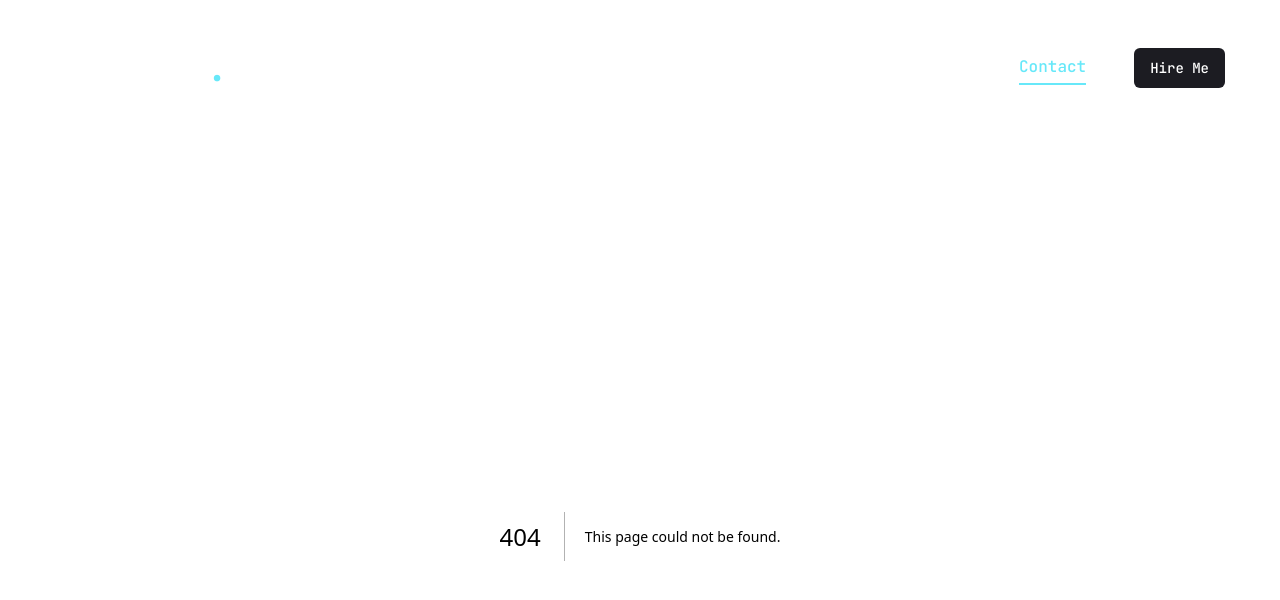
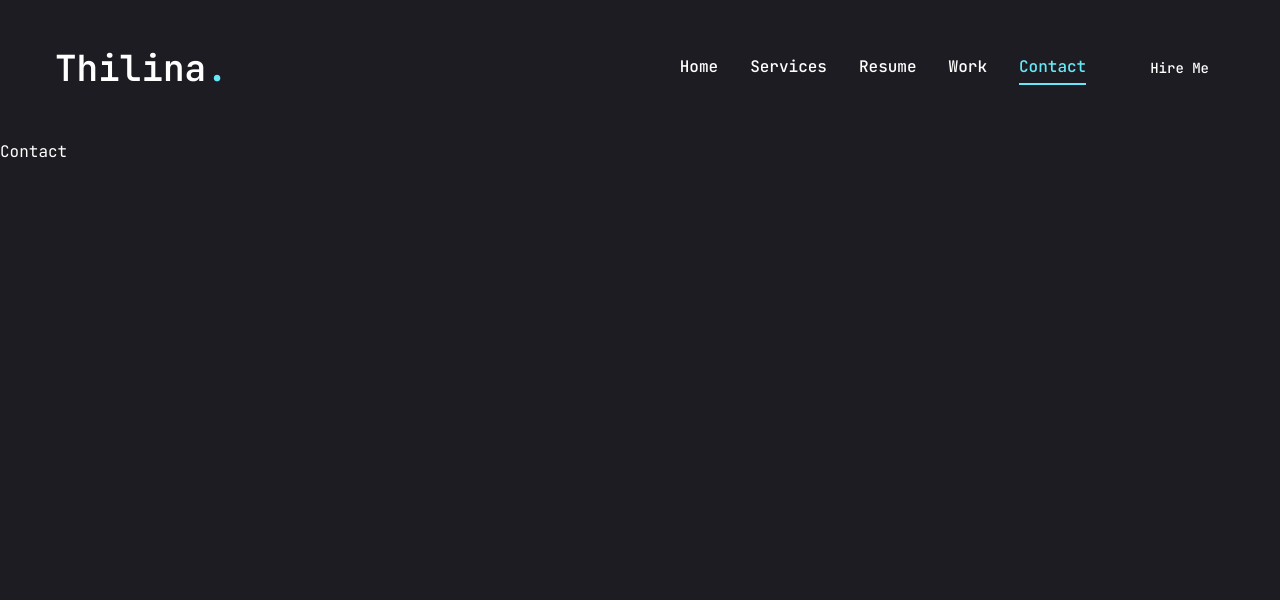
Before and after one commit to thilina330/my-portfolio, a Next.js app in the folder my-portfolio-website/: page /contact in a window 1280 px wide. Before the commit this address had no page. Shown: the top 600 px of the page. Built offline with nearby package versions, Linux system fonts and the light colour scheme.

Commit message:
create contact page

```diff
--- /dev/null
+++ b/my-portfolio-website/app/contact/page.jsx
@@ -0,0 +1,11 @@
+import React from 'react'
+
+const Contact = () => {
+  return (
+    <div>
+        <h1>Contact</h1>
+    </div>
+  )
+}
+
+export default Contact
```
